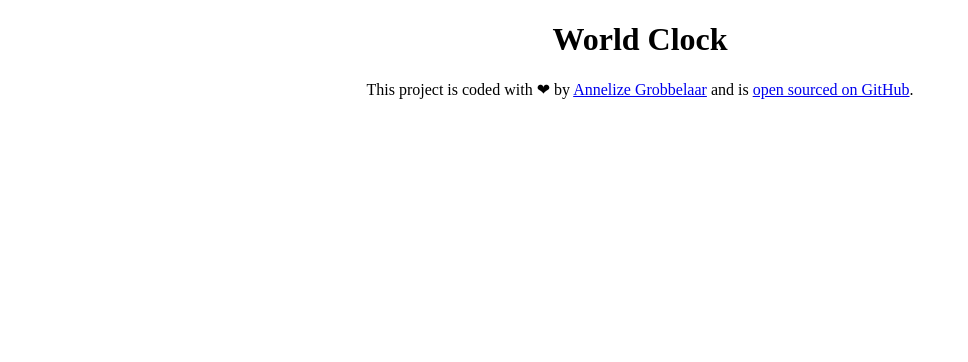
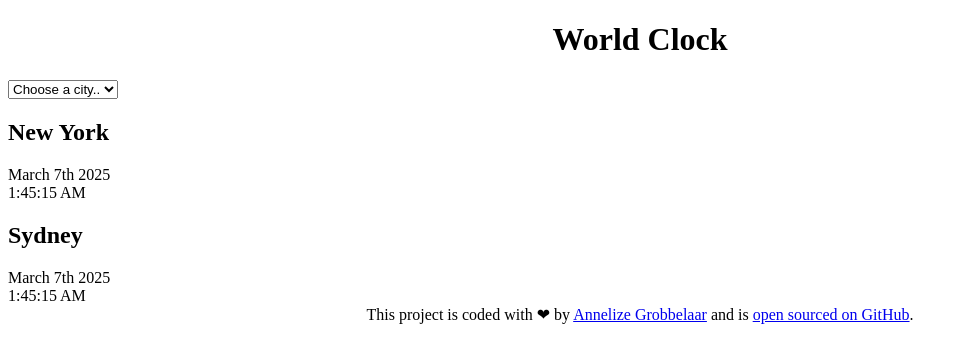
Before and after one commit to annelizeg/world-clock, a plain HTML site: page index.html in a window 1280 px wide. Shown: the whole page, without its empty margins (0-968 px from the left). Drawn offline with Linux system fonts and the light colour scheme.

Commit message:
Added basic HTML

```diff
--- a/index.html
+++ b/index.html
@@ -4,14 +4,40 @@
     <meta charset="UTF-8" />
     <meta name="viewport" content="width=device-width, initial-scale=1.0" />
     <link rel="stylesheet" href="src/styles.css" />
-    <title>World Clock - Annelize Grobbelaar</title>
+    <title>World Clock</title>
   </head>
   <body>
-    <h1>World Clock</h1>
+    <div class="container">
+      <h1>World Clock</h1>
+
+      <select name="city" id="city">
+        <option value="">Choose a city..</option>
+        <option value="">Los Angeles</option>
+        <option value="">London</option>
+        <option value="">Auckland</option>
+        <option value="">Cape Town</option>
+      </select>
+
+      <div class="city">
+        <h2>New York</h2>
+        <div class="date">March 7th 2025</div>
+        <div class="time">1:45:15 AM</div>
+      </div>
+
+      <div class="city">
+        <h2>Sydney</h2>
+        <div class="date">March 7th 2025</div>
+        <div class="time">1:45:15 AM</div>
+      </div>
+    </div>
+
     <footer>
       This project is coded with ❤ by
-      <a href="https://github.com/annelizeg">Annelize Grobbelaar</a> and is
-      <a href="https://github.com/annelizeg/world-clock"
+      <a href="https://github.com/annelizeg" target="_blank"
+        >Annelize Grobbelaar</a
+      >
+      and is
+      <a href="https://github.com/annelizeg/world-clock" target="_blank"
         >open sourced on GitHub</a
       >.
     </footer>
```
